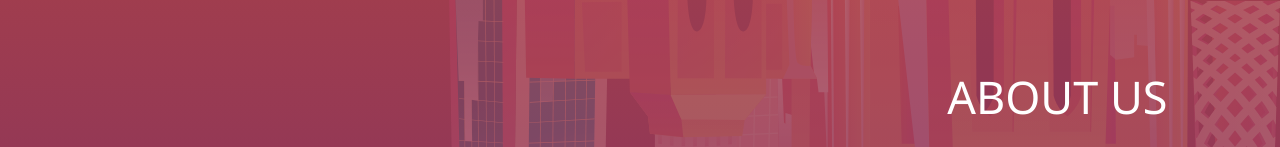
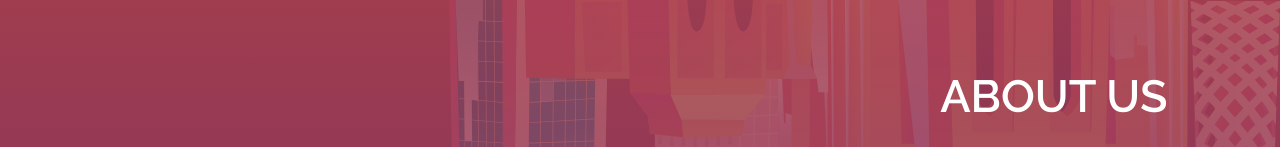
Before and after one commit to ayaniitgoa/TechFest, a React (Create React App) app: page / in a window 1280 px wide. Shown: the part 805-952 px from the top of the page. Built offline with nearby package versions, Linux system fonts and the light colour scheme.

Commit message:
Homepage modifications

```diff
--- a/src/Containers/AboutUs/AboutUs.css
+++ b/src/Containers/AboutUs/AboutUs.css
@@ -17,6 +17,7 @@
   text-align: right;
   margin-right: 2.5em;
   top: 5rem;
+  font-family: "Raleway", sans-serif;
 }
 
 .about-us-text {
--- a/src/Containers/ContactUs/ContactUs.css
+++ b/src/Containers/ContactUs/ContactUs.css
@@ -14,6 +14,7 @@
   text-align: center;
   font-size: 3rem;
   color: white;
+  font-family: "Raleway", sans-serif;
 }
 
 .contacts {
@@ -52,6 +53,7 @@
   text-align: right;
   position: relative;
   z-index: -1;
+  width: 100vw;
   /* right: -65px; */
 }
 
```
Also changed, not shown: 1 other file (tests, documents, lock files or other folders).
